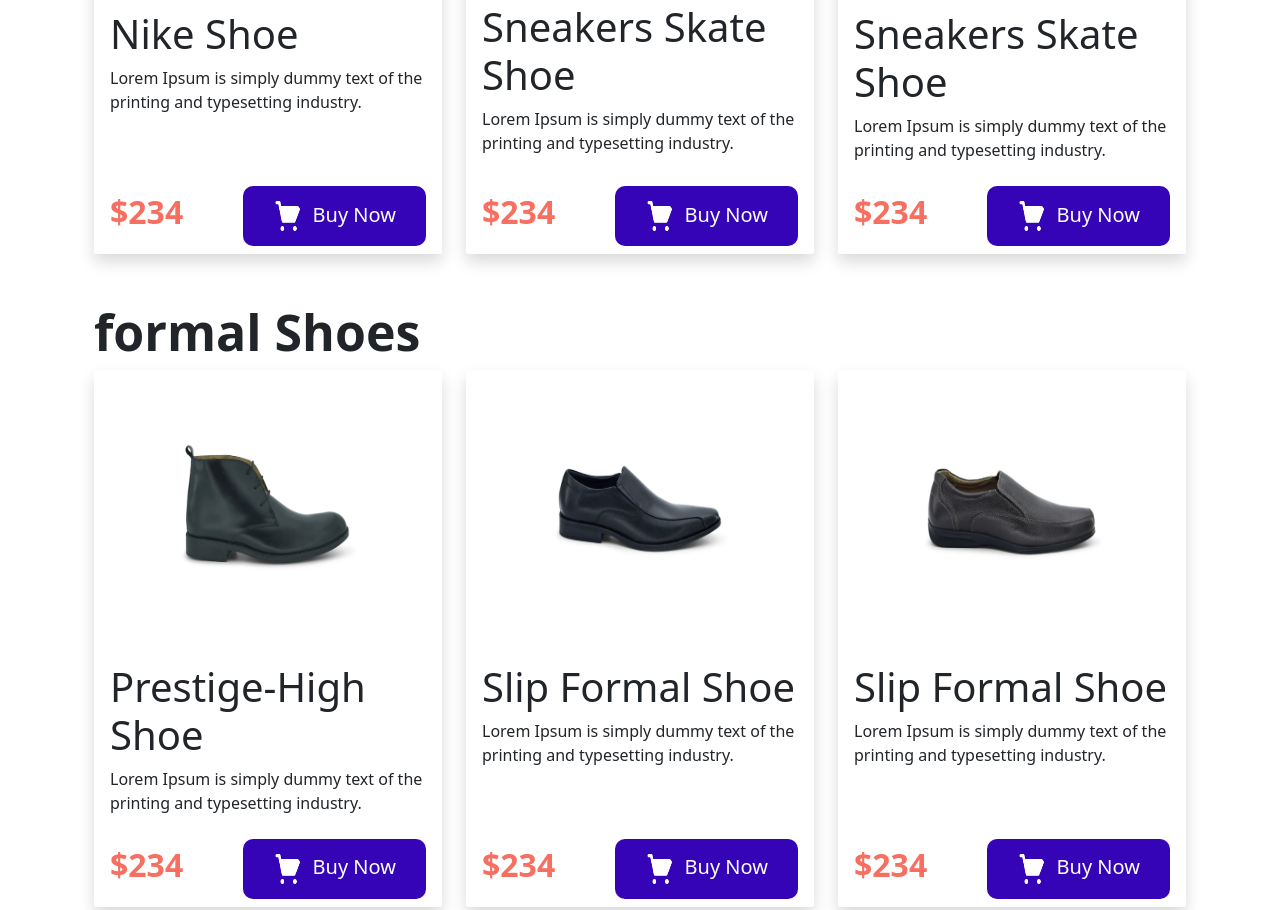
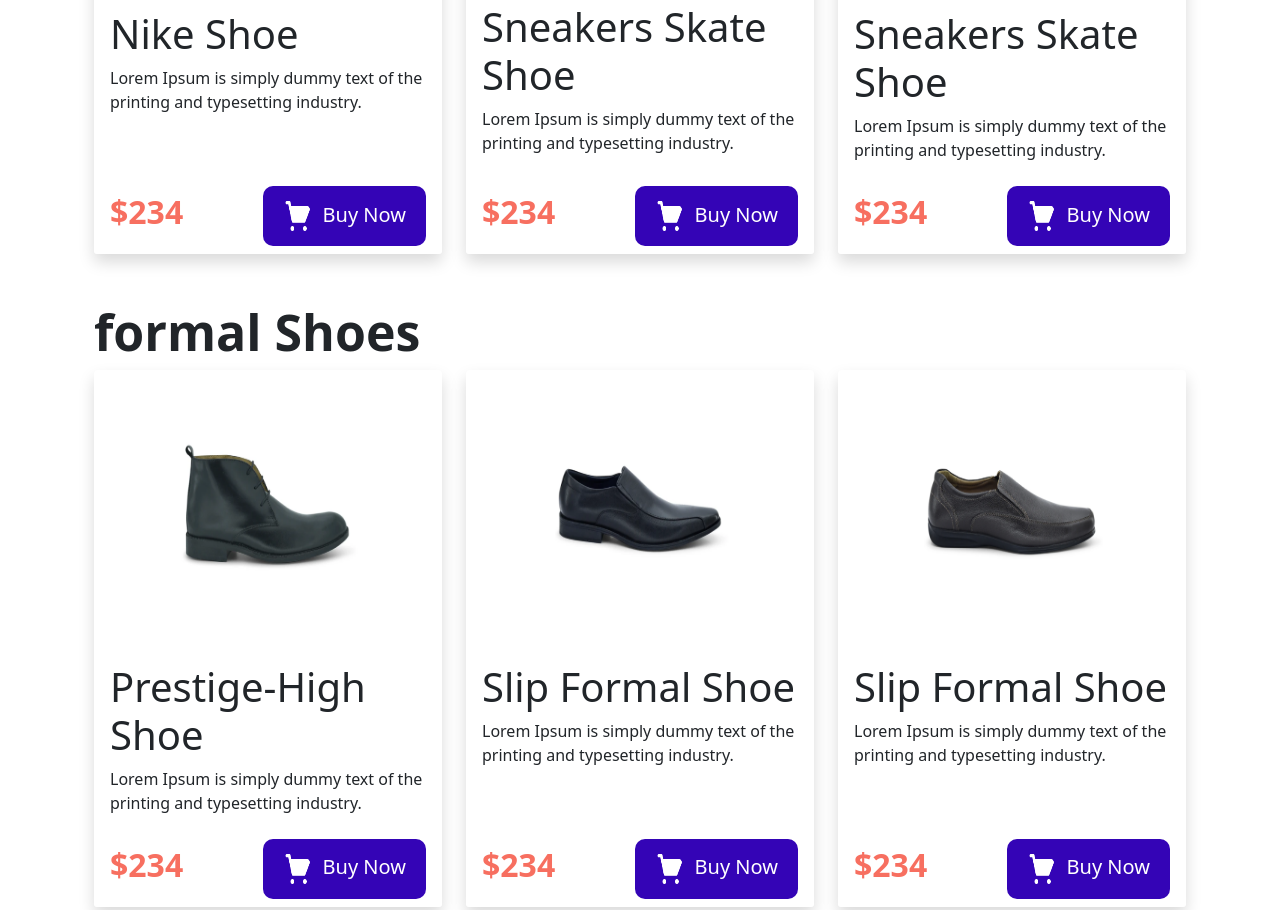
Before and after one commit to mdarafatali/first-ecommerce, a plain HTML site: page index.html in a window 1280 px wide. Shown: the part 1024-1934 px from the top of the page. Drawn offline with Linux system fonts and the light colour scheme.

Commit message:
first commit

```diff
--- a/css/style.css
+++ b/css/style.css
@@ -36,12 +36,14 @@ header{
     line-height: 0;
     border: 0;
     background-color: #ffffff;
+    display: flex;
+    flex-wrap: wrap;
 
 }
 
 .all-button{
     background-color: #3404b6;
-    padding: 10px 30px;
+    padding: 10px 20px;
     border: 0;
     border-radius: 10px;
 }
```
Also changed, not shown: index.html (+1 -1 lines).
